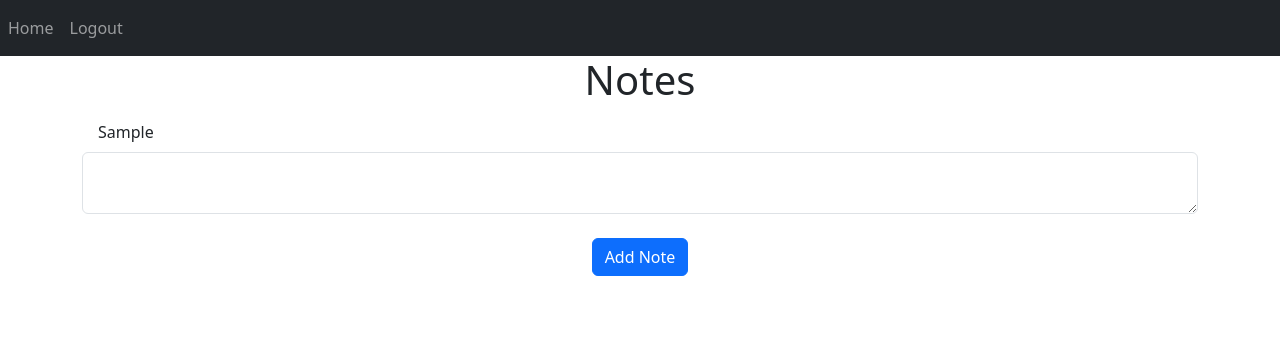
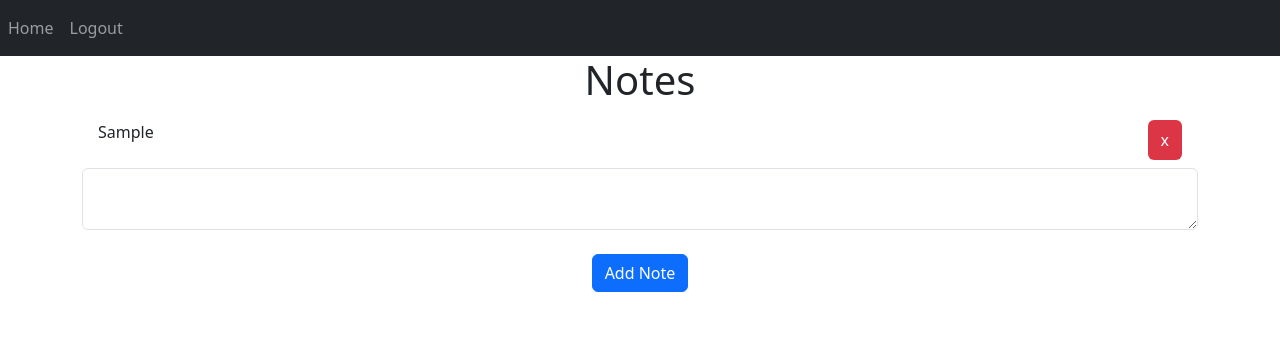
Before and after one commit to brandalx/FlaskPythonRESTAPISERVER, a Flask app: page / in a window 1280 px wide. Shown: the top 356 px of the page. Run offline with Flask 3, Linux system fonts and the light colour scheme; a user stored in the database is signed in; tables that the repository leaves empty hold one stand-in row (values such as "Sample post"); some libraries are stand-ins or nearby versions.

Commit message:
feat: deletion function

```diff
--- a/website/static/index.js
+++ b/website/static/index.js
@@ -1,5 +1,8 @@
-const init = () => {
-  console.log("initilized");
+const deleteNote = (noteId) => {
+  fetch("/delete-note", {
+    method: "POST",
+    body: JSON.stringify({ noteId }),
+  }).then((_res) => {
+    window.location.href = "/";
+  });
 };
-
-init();
--- a/website/templates/home.html
+++ b/website/templates/home.html
@@ -4,7 +4,20 @@
 <h1 align="center">Notes</h1>
 <ul class="list-group list-group-flush" id="notes">
   {%for note in user.notes %}
-  <li class="list-group-item">{{note.data}}</li>
+  <li class="list-group-item w-100">
+    <div class="d-flex justify-content-between w-100">
+      <p>{{note.data}}</p>
+
+      <button
+        type="button"
+        class="btn text-white bg-danger close"
+        onClick="deleteNote({{note.id}})"
+      >
+        <span aria-hidden="true">x</span>
+      </button>
+    </div>
+  </li>
+
   {%endfor%}
 </ul>
 <form method="POST">
```
